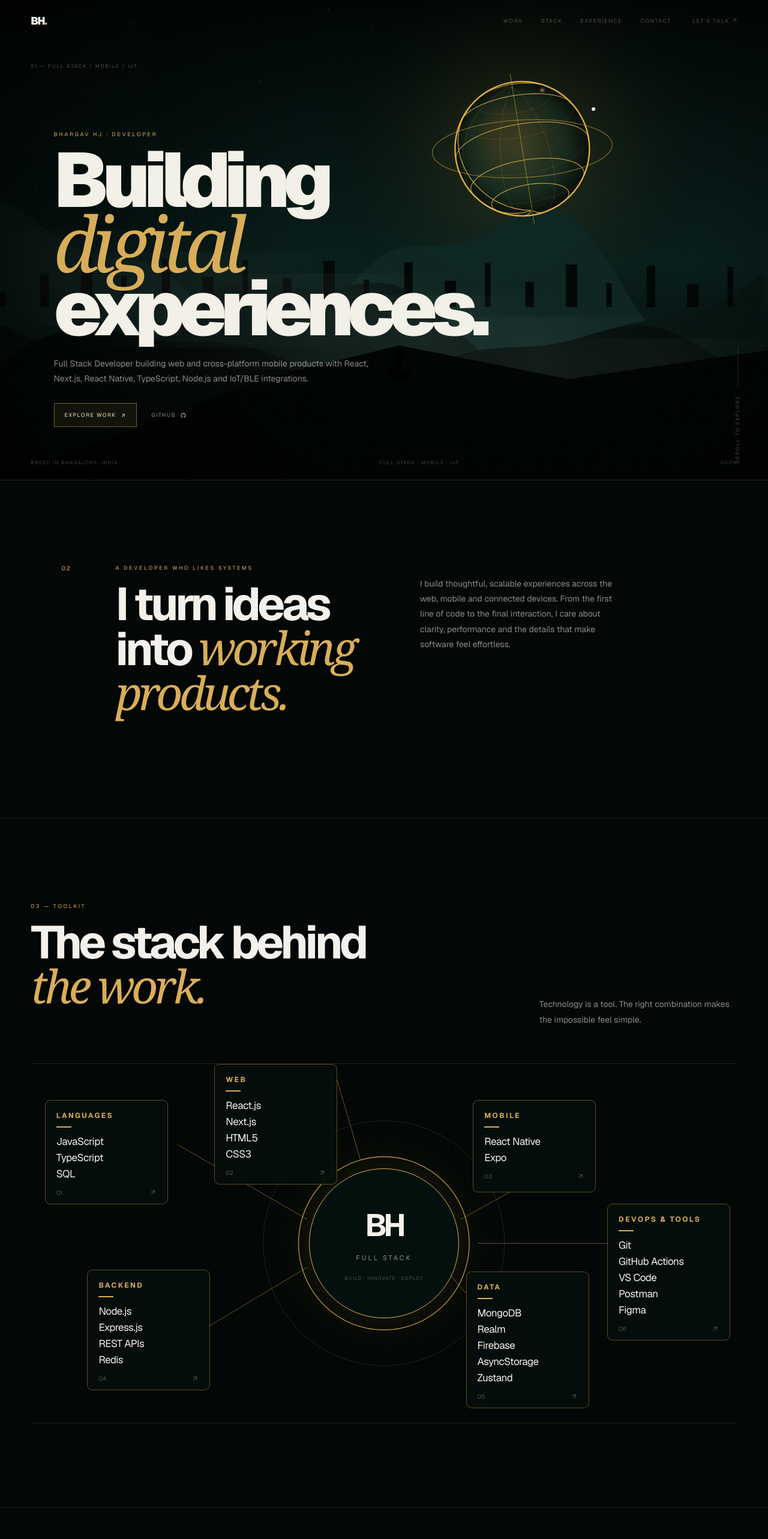
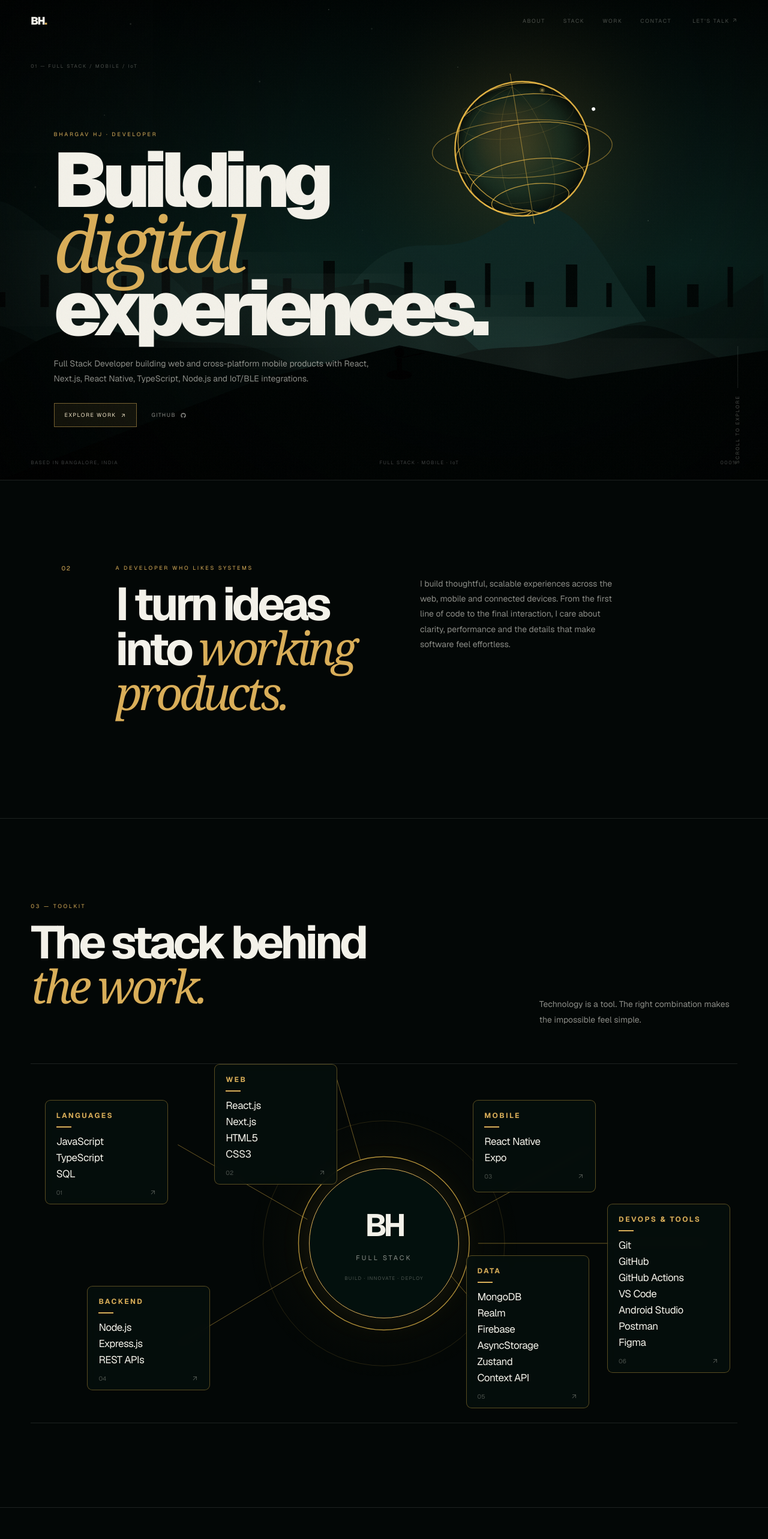
Before and after one commit to bhargav7014/my-portfoilo, a Next.js app: page / in a window 1280 px wide. Shown: the top 2566 px of the page at 60% size. Built offline with nearby package versions, Linux system fonts and the light colour scheme.

Commit message:
Correct portfolio details and navigation order

```diff
--- a/src/app/page.jsx
+++ b/src/app/page.jsx
@@ -13,15 +13,15 @@ const skills = [
   { title: "LANGUAGES", number: "01", items: ["JavaScript", "TypeScript", "SQL"], className: "languages" },
   { title: "WEB", number: "02", items: ["React.js", "Next.js", "HTML5", "CSS3"], className: "web" },
   { title: "MOBILE", number: "03", items: ["React Native", "Expo"], className: "mobile" },
-  { title: "BACKEND", number: "04", items: ["Node.js", "Express.js", "REST APIs", "Redis"], className: "backend" },
-  { title: "DATA", number: "05", items: ["MongoDB", "Realm", "Firebase", "AsyncStorage", "Zustand"], className: "data" },
-  { title: "DEVOPS & TOOLS", number: "06", items: ["Git", "GitHub Actions", "VS Code", "Postman", "Figma"], className: "devops" },
+  { title: "BACKEND", number: "04", items: ["Node.js", "Express.js", "REST APIs"], className: "backend" },
+  { title: "DATA", number: "05", items: ["MongoDB", "Realm", "Firebase", "AsyncStorage", "Zustand", "Context API"], className: "data" },
+  { title: "DEVOPS & TOOLS", number: "06", items: ["Git", "GitHub", "GitHub Actions", "VS Code", "Android Studio", "Postman", "Figma"], className: "devops" },
 ]
 
 const projects = [
-  ["01", "IoT DEVICE MONITORING", "A connected-device platform for telemetry, lifecycle tracking, alerts and real-time health visibility."],
-  ["02", "AI RESUME ANALYZER", "A resume builder and AI-assisted analyzer with templates, document import and ATS-focused feedback."],
-  ["03", "COOKMITRA", "A React Native recipe experience with discovery, favorites, AI recipe generation and offline-aware flows."],
+  { number: "01", type: "BLE / IoT", title: "BLE Power", text: "IoT mobile application work focused on BLE communication, device pairing and device management, using Realm Database and Zustand for local data and state handling.", href: GITHUB },
+  { number: "02", type: "AI / WEB", title: "AI Resume Analyzer", text: "React/Vite resume application integrating Google Gemini AI for resume analysis and ATS-focused insights, with PDF/DOCX document handling.", href: GITHUB + "/ai-resume" },
+  { number: "03", type: "MOBILE / IoT", title: "LIV App", text: "Connected-health mobile application work including device link/unlink flows, Sleep and Activity modules, and REST API integration.", href: GITHUB },
 ]
 
 function WorldCanvas({ progress, mouseX, mouseY }) {
@@ -436,7 +436,7 @@ export default function Portfolio() {
           BH<span>.</span>
         </a>
         <nav className={menu ? styles.mobileNav : styles.navLinks}>
-          {[["WORK", "projects"], ["STACK", "skills"], ["EXPERIENCE", "about"], ["CONTACT", "contact"]].map(([label, id]) => (
+          {[["ABOUT", "about"], ["STACK", "skills"], ["WORK", "projects"], ["CONTACT", "contact"]].map(([label, id]) => (
             <a
               key={id}
               href={`#${id}`}
@@ -528,9 +528,9 @@ export default function Portfolio() {
           <p>Selected projects shaped by curiosity, collaboration and a bias toward shipping.</p>
         </div>
         <div className={styles.projectGrid}>
-          {projects.map(([number, type, text], index) => (
+          {projects.map((project, index) => (
             <motion.article
-              key={number}
+              key={project.number}
               className={styles.projectCard}
               initial={{ opacity: 0, y: 25 }}
               whileInView={{ opacity: 1, y: 0 }}
@@ -538,12 +538,13 @@ export default function Portfolio() {
               transition={{ delay: index * 0.1 }}
             >
               <div className={styles.projectTop}>
-                <span>{number}</span>
+                <span>{project.number}</span>
                 <ArrowOutward fontSize="small" />
               </div>
-              <p className={styles.eyebrow}>{type}</p>
-              <h3>{text}</h3>
-              <a href={GITHUB} target="_blank" rel="noreferrer">
+              <p className={styles.eyebrow}>{project.type}</p>
+              <h3>{project.title}</h3>
+              <p className={styles.projectDescription}>{project.text}</p>
+              <a href={project.href} target="_blank" rel="noreferrer">
                 VIEW PROJECT <ArrowOutward fontSize="inherit" />
               </a>
             </motion.article>
@@ -561,7 +562,7 @@ export default function Portfolio() {
 
       <footer className={styles.footer}>
         <span>© {new Date().getFullYear()} BHARGAV HJ</span>
-        <span>FULL STACK · MOBILE · IoT</span>
+        <span>FULL STACK · MOBILE · IoT · +91 8310320913</span>
         <div>
           <a href={GITHUB} target="_blank" rel="noreferrer"><GitHub fontSize="small" /></a>
           <a href={LINKEDIN} target="_blank" rel="noreferrer"><LinkedIn fontSize="small" /></a>
```
